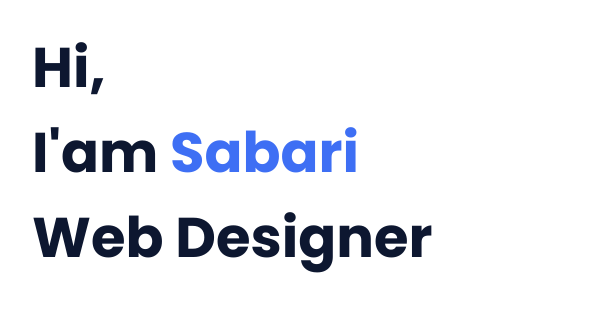
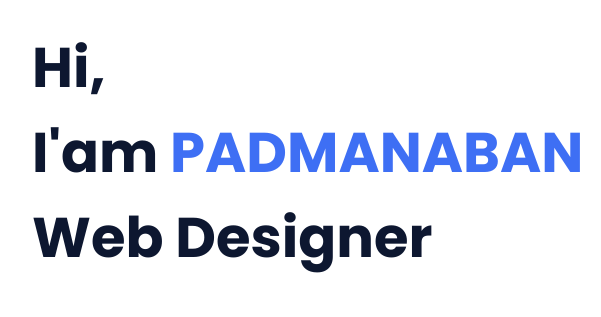
Before and after one commit to PadmanabanS28/Website-, a plain HTML site: page Portfolio/index.html in a window 1280 px wide. Shown: the part 135-452 px from the top of the page, 96-697 px from the left. Drawn offline with nearby package versions, Linux system fonts and the light colour scheme.

Commit message:
Update index.html

```diff
--- a/Portfolio/index.html
+++ b/Portfolio/index.html
@@ -39,7 +39,7 @@
             <!--===== HOME =====-->
             <section class="home bd-grid" id="home">
                 <div class="home__data">
-                    <h1 class="home__title">Hi,<br>I'am <span class="home__title-color">Sabari</span><br> Web Designer</h1>
+                    <h1 class="home__title">Hi,<br>I'am <span class="home__title-color">PADMANABAN</span><br> Web Designer</h1>
 
                     <a href="#" class="button">Contact</a>
                 </div>
```
